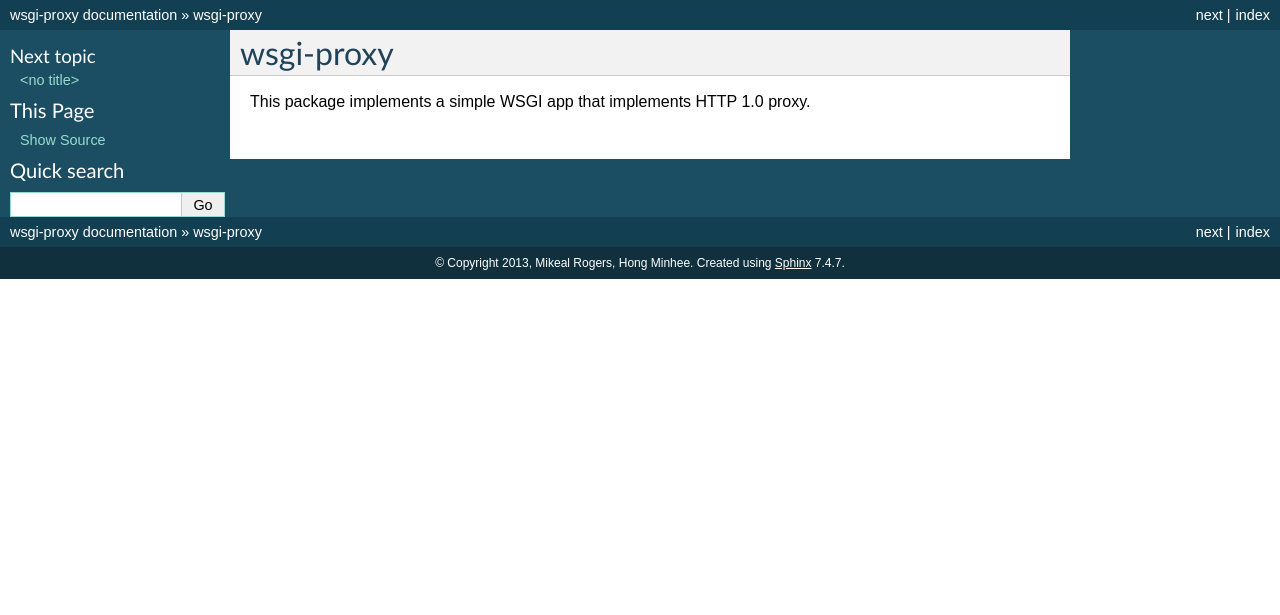
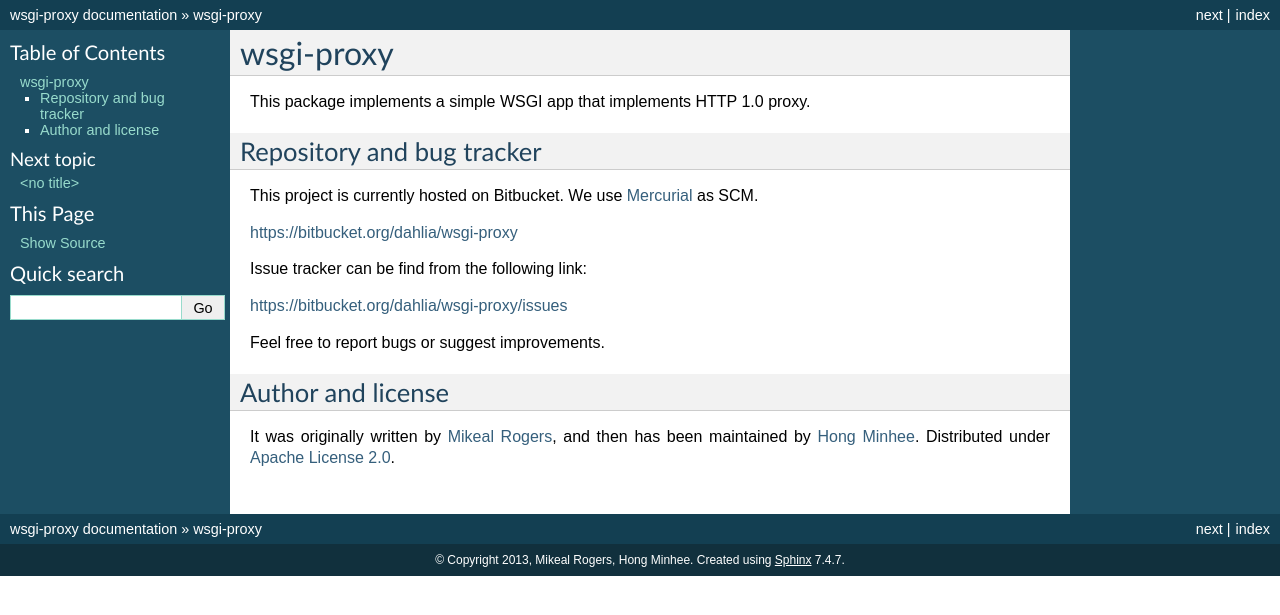
Before and after one commit to shirk3y/pproxy, a Sphinx documentation site: the page built from docs/index.rst, in a window 1280 px wide. Shown: the top 615 px of the page. Built offline with Sphinx 7.4.7, drawn with Linux system fonts in a browser that asks for light colours; the version number could not be read and is left out.

Commit message:
Front matter on docs

```diff
--- a/docs/index.rst
+++ b/docs/index.rst
@@ -12,3 +12,30 @@ This package implements a simple WSGI app that implements HTTP 1.0 proxy.
    :maxdepth: 2
 
    wsgi_proxy
+
+
+Repository and bug tracker
+--------------------------
+
+This project is currently hosted on Bitbucket.  We use Mercurial_ as SCM.
+
+https://bitbucket.org/dahlia/wsgi-proxy
+
+Issue tracker can be find from the following link:
+
+https://bitbucket.org/dahlia/wsgi-proxy/issues
+
+Feel free to report bugs or suggest improvements.
+
+.. _Mercurial: http://mercurial.selenic.com/
+
+
+Author and license
+------------------
+
+It was originally written by `Mikeal Rogers`__, and then has been maintained
+by `Hong Minhee`__.  Distributed under `Apache License 2.0`__.
+
+__ http://www.futurealoof.com/
+__ http://dahlia.kr/
+__ http://www.apache.org/licenses/LICENSE-2.0.html
```
